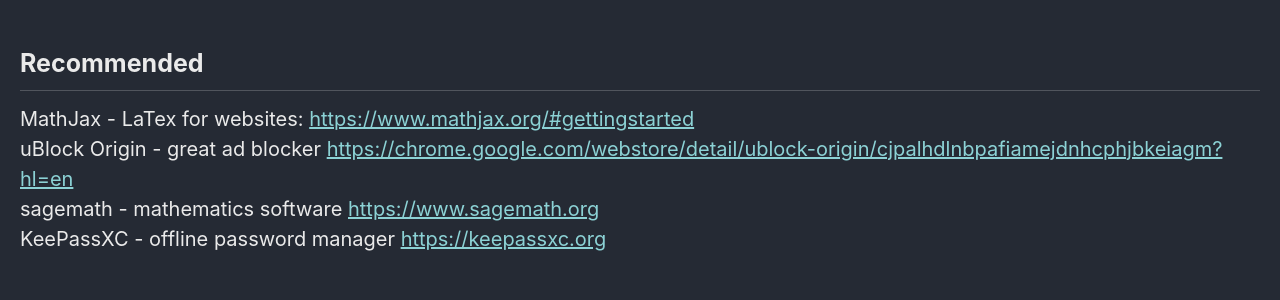
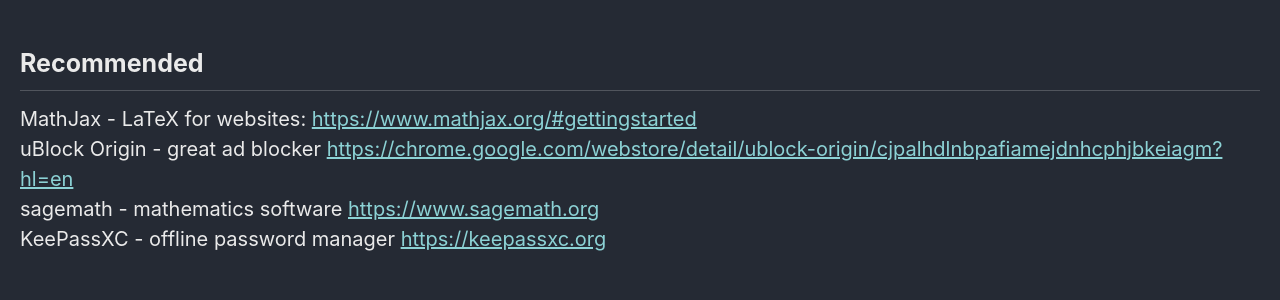
Before and after one commit to Connor-McCartney/Connor-McCartney.github.io, a Jekyll site: the page built from _pages/misc/resources.md, in a window 1280 px wide. Shown: the part 150-450 px from the top of the page. Built offline with Jekyll 4.4.1, drawn with Linux system fonts in a browser that asks for light colours; cached includes are drawn as plain includes.

```diff
--- a/_pages/misc/resources.md
+++ b/_pages/misc/resources.md
@@ -5,7 +5,7 @@ title: Resources
 
 ## Recommended
 
-MathJax - LaTex for websites: <https://www.mathjax.org/#gettingstarted> <br>
+MathJax - LaTeX for websites: <https://www.mathjax.org/#gettingstarted> <br>
 uBlock Origin - great ad blocker <https://chrome.google.com/webstore/detail/ublock-origin/cjpalhdlnbpafiamejdnhcphjbkeiagm?hl=en> <br>
 sagemath - mathematics software <https://www.sagemath.org> <br>
 KeePassXC - offline password manager <https://keepassxc.org> <br>
```
